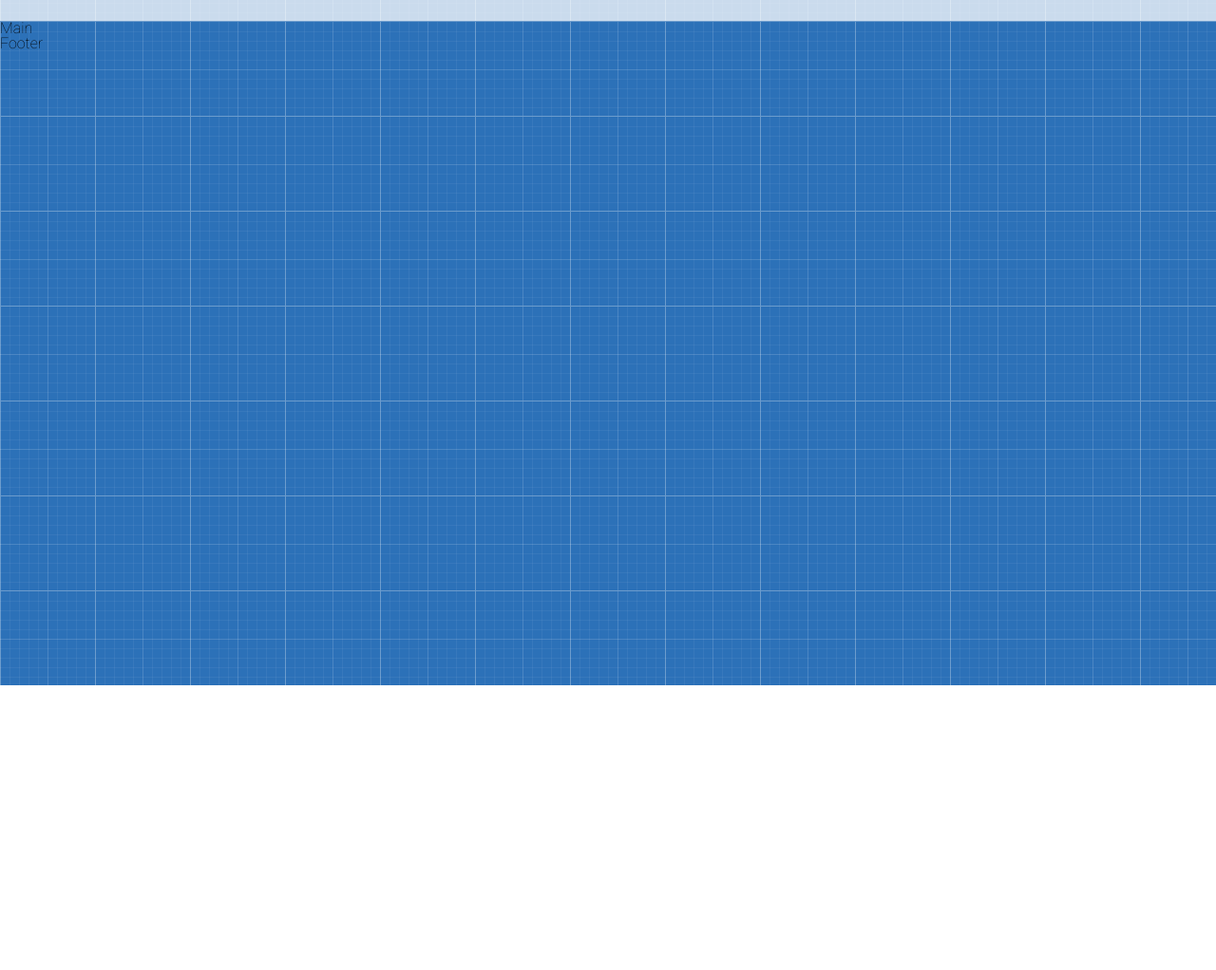
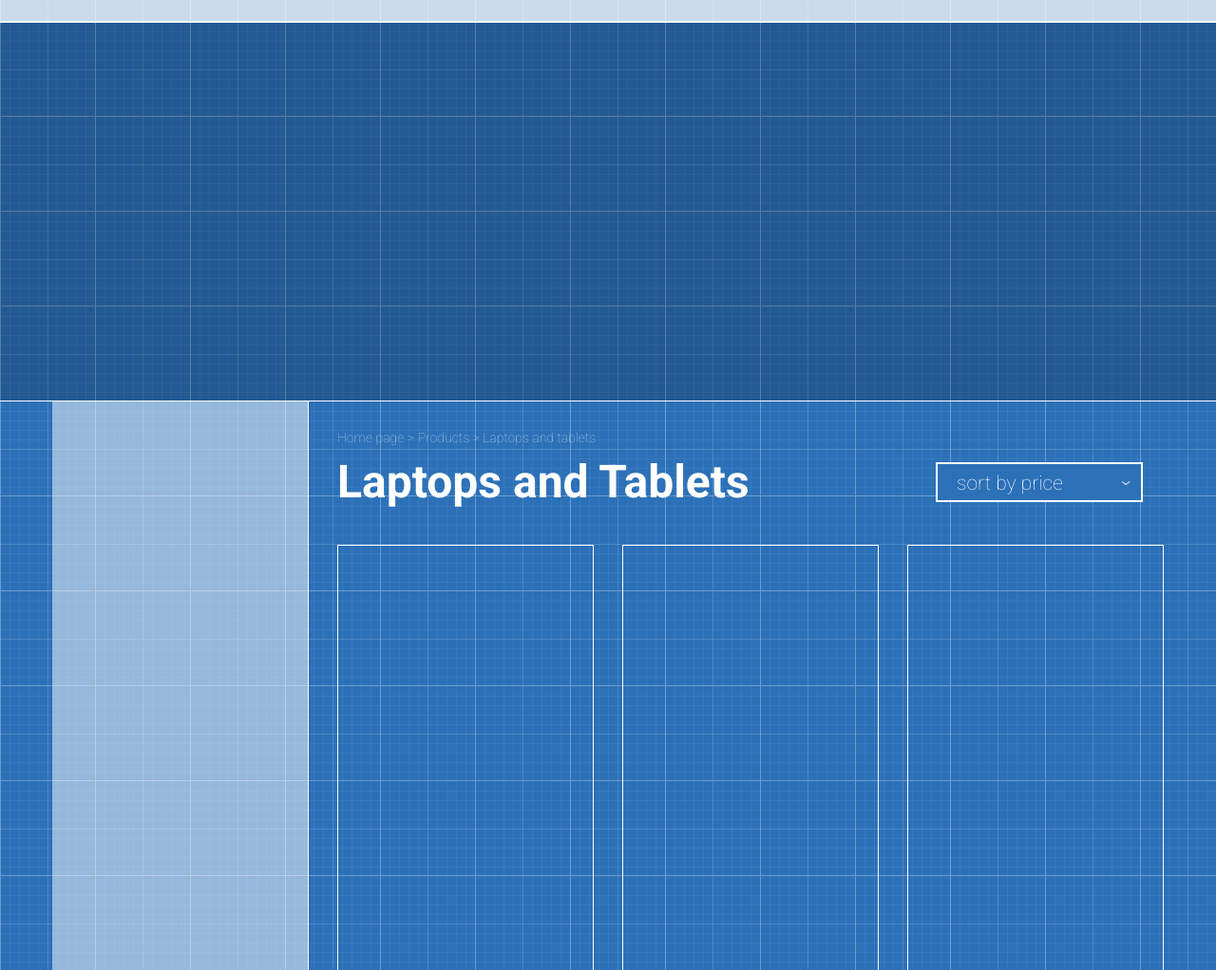
Before and after one commit to Sosudy/project-shop, a plain HTML site: page index.html in a window 1280 px wide. Shown: the part 78-1100 px from the top of the page at 95% size. Before the commit the page ends 800 px from the top, so only its background shows below. Drawn offline with Linux system fonts and the light colour scheme.

Commit message:
add structure of main

```diff
--- a/index.html
+++ b/index.html
@@ -59,7 +59,66 @@
             </div>
         </div>
     </header>
-    <main class="main">Main</main>
+    <main class="main">
+        <div class="slider">
+
+        </div>
+        <div class="container">
+            <div class="row">
+                <div class="col-3">
+                    <div class="filter">
+                    </div>
+                </div>
+                <div class="col-9">
+                    <div class="breadcrumbs">
+                        <a href="">Home page ></a>
+                        <a href=""> Products > </a>
+                        <a href=""> Laptops and tablets</a>
+                    </div>
+                    <h1 class="category-name">Laptops and Tablets</h1>
+                    <div class="sort-menu">
+                        <ul>
+                            <li><a href="">sort by price<img src="images/arrow_down_icon.png" class="sort-arrow"></a></li>
+                            <ul class="sub-menu-sort">
+                                <li><a href="">sort by name</a></li>
+                                <li><a href="">sort by date</a></li>
+                                <li><a href="">sort by popularity</a></li>
+                            </ul>
+                        </ul>
+                    </div>
+                    <div class="products-block">
+                        <div class="products portable-pc">
+
+                        </div>
+                        <div class="products tv">
+
+                        </div>
+                        <div class="products smart-watch">
+
+                        </div>
+                        <div class="products laptop">
+
+                        </div>
+                        <div class="products player">
+
+                        </div>
+                        <div class="products phone">
+
+                        </div>
+                        <div class="products tablet">
+
+                        </div>
+                        <div class="products tv-2">
+
+                        </div>
+                        <div class="products smart-watch-2">
+
+                        </div>
+                    </div>
+                </div>
+            </div>
+        </div>
+    </main>
     <footer class="footer">Footer</footer>
 </body>
 </html>
--- a/style.css
+++ b/style.css
@@ -48,6 +48,7 @@ body {
 .header {
     background-color: rgba(255, 255, 255, 0.75);
     padding: 25px 0;
+    border-bottom: 1px solid white;
 }
 
 .logo {
@@ -207,3 +208,120 @@ body {
     left: 8px;
     position: relative;
 }
+
+.slider {
+    width: 100%;
+    height: 400px;
+    background-color: rgba(0, 0, 0, 0.2);
+    border-bottom: 1px solid white;
+    border-top: 1px solid white;
+}
+
+.filter {
+    width: 100%;
+    background-color: rgba(255, 255, 255, 0.5);
+    height: 843px;
+    border-right: 1px solid white;
+}
+
+.breadcrumbs a{
+    text-decoration: none;
+    color: rgba(255, 255, 255, 0.6);
+    font-size: 14px;
+}
+
+.breadcrumbs {
+    margin-top: 30px;
+    margin-bottom: 15px;
+}
+
+.breadcrumbs a:hover {
+    text-decoration: underline;
+}
+
+.category-name {
+    color: white;
+    font-weight: 700;
+    font-size: 48px;
+    width: 55%;
+}
+
+.sort-menu {
+    position: relative;
+    left: 630px;
+    top: -45px;
+    width: 25%;
+    border: 1px solid white;
+}
+
+.sort-menu li {
+    border: 1px solid white;
+    height: 40px;
+    background-color: #2c71b8;
+}
+
+.sort-menu a {
+    color: #ffffff;
+    padding-left: 20px;
+    padding-right: 20px;
+    line-height: 40px;
+    text-decoration: none;
+    font-size: 21px;
+    display: block;
+}
+
+.sub-menu-sort {
+    display: none;
+}
+
+.sort-menu:hover .sub-menu-sort{
+    display: block;
+}
+
+.sub-menu-sort a:hover {
+    color: #2c71b8;
+    background-color: #ffffff;
+}
+
+.sort-arrow {
+    width: 12px;
+    height: 9px;
+    left: 60px;
+    bottom: 2px;
+    position: relative;
+}
+
+.products-block {
+    width: 100%;
+    height: 2016px;
+}
+
+.products {
+    width: 270px;
+    height: 652px;
+    margin: 15px;
+    float: left;
+    border: 1px solid white;
+}
+
+.products-block::after{
+    content: "";
+    display: block;
+    clear: both;
+}
+
+.smart-watch, .phone, .smart-watch-2 {
+    margin-right: 0;
+}
+
+.portable-pc, .laptop, .tablet {
+    margin-left: 0;
+}
+
+.portable-pc, .tv, .smart-watch {
+    margin-top: 0;
+}
+
+.tablet, .tv-2, .smart-watch-2 {
+    margin-bottom: 0;
+}
```
